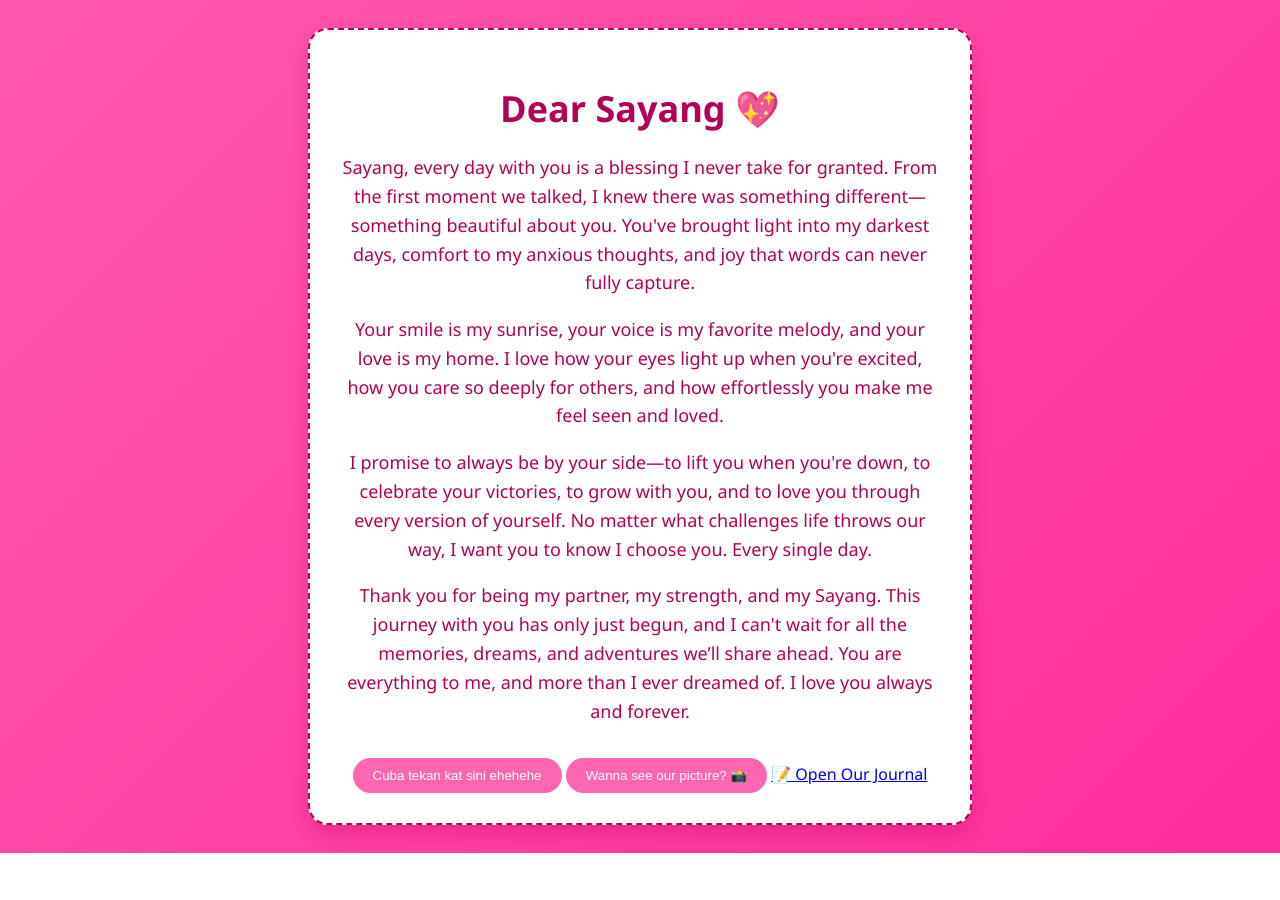
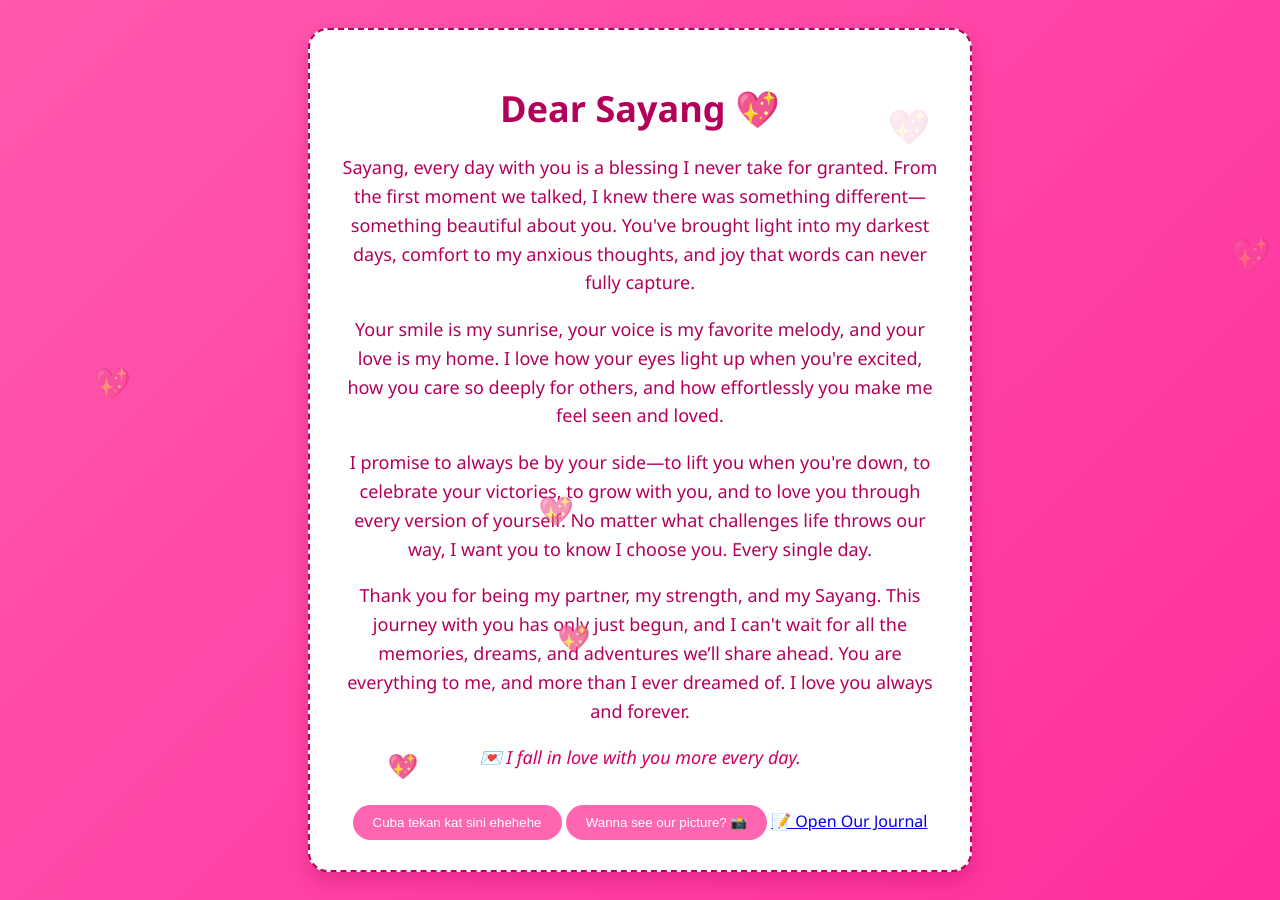
Before and after one commit to arifnoob0/digital-love-letter, a Flask app: page / in a window 1280 px wide. Before the commit the page ends 853 px from the top, so only its background shows below. Run offline with Flask 3, Linux system fonts and the light colour scheme.

Commit message:
Add daily love quotes, improve journal and UI tweaks 💖

```diff
--- a/app.py
+++ b/app.py
@@ -2,6 +2,15 @@
 import json
 import os
 from datetime import datetime
+import random  # <-- if not already there
+
+LOVE_QUOTES = [
+    "Every moment with you is a dream come true.",
+    "You are my today and all of my tomorrows.",
+    "I fall in love with you more every day.",
+    "You're the best part of my world.",
+    "You're the reason I believe in love again.",
+]
 
 app = Flask(__name__)
 JOURNAL_FILE = "journal.json"
@@ -18,7 +27,8 @@
 
 @app.route("/")
 def home():
-    return render_template("index.html")
+    quote = random.choice(LOVE_QUOTES)
+    return render_template("index.html", quote=quote)
 
 @app.route("/journal")
 def journal():
--- a/static/style.css
+++ b/static/style.css
@@ -80,3 +80,18 @@
     50% { background-position: 100% 50%; }
     100% { background-position: 0% 50%; }
 }
+
+@keyframes floatHearts {
+    0% { transform: translateY(0) scale(1); opacity: 1; }
+    100% { transform: translateY(-100vh) scale(1.5); opacity: 0; }
+}
+
+.heart {
+    position: fixed;
+    bottom: -30px;
+    color: #ff66b2;
+    font-size: 24px;
+    animation: floatHearts 5s linear infinite;
+    pointer-events: none;
+    z-index: 999;
+}
--- a/templates/index.html
+++ b/templates/index.html
@@ -19,6 +19,7 @@
 	<p>
 		Thank you for being my partner, my strength, and my Sayang. This journey with you has only just begun, and I can't wait for all the memories, dreams, and adventures we’ll share ahead. You are everything to me, and more than I ever dreamed of. I love you always and forever.
 	</p>
+	<p style="font-style: italic; color: #d10063;">💌 {{ quote }}</p>
 
 
     <button onclick="toggleSecret()">Cuba tekan kat sini ehehehe</button>
@@ -34,7 +35,19 @@
 
 	<a href="/journal">📝 Open Our Journal</a>
 </div>
+<script>
+    function createHeart() {
+        const heart = document.createElement('div');
+        heart.classList.add('heart');
+        heart.style.left = Math.random() * 100 + "vw";
+        heart.innerText = "💖";
+        document.body.appendChild(heart);
 
+        setTimeout(() => heart.remove(), 5000);
+    }
+
+    setInterval(createHeart, 800);
+</script>
 <script>
 function toggleSecret() {
     const msg = document.getElementById("secret-message");
```
